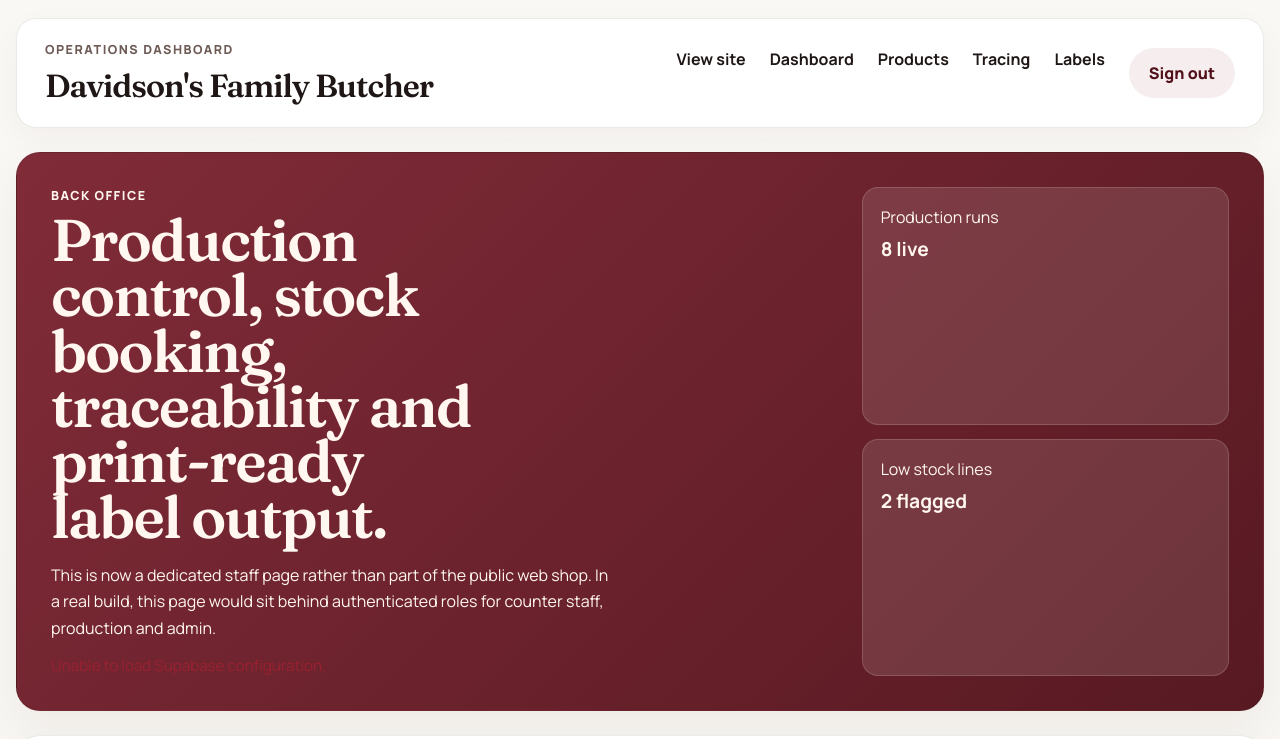
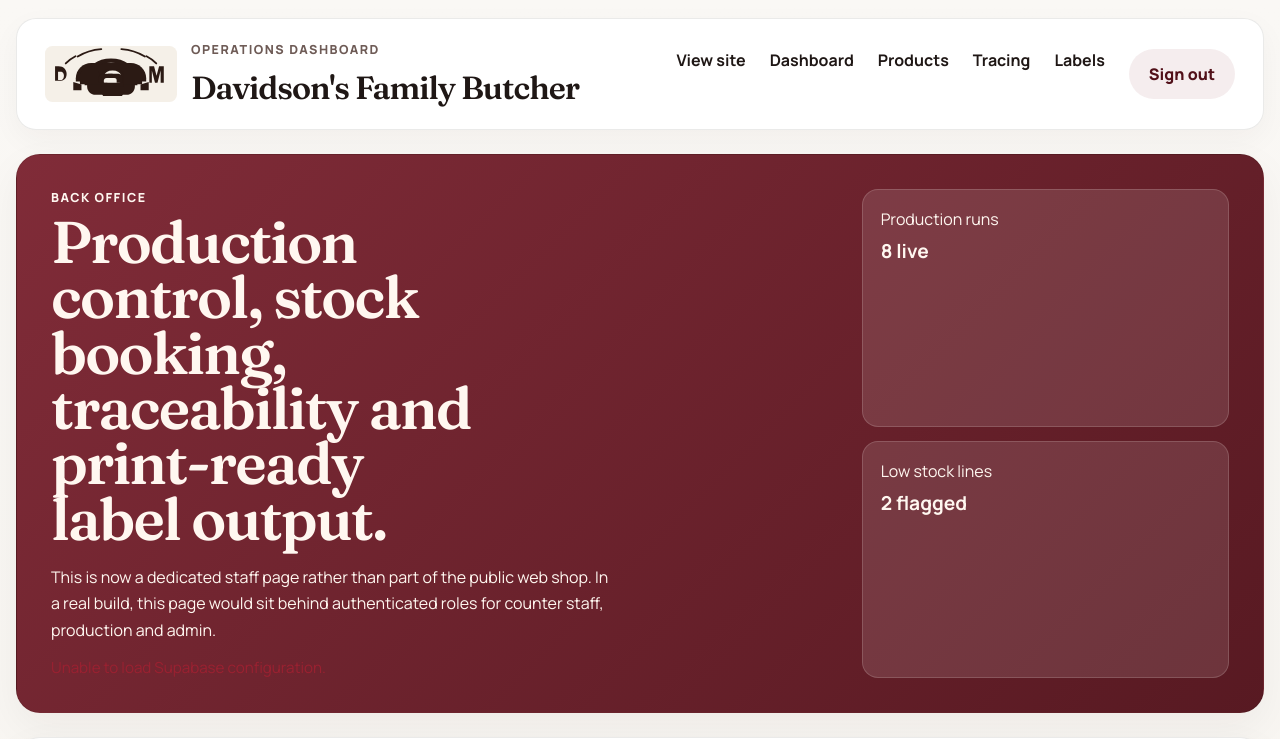
Before and after one commit to braemarbutchers/braemar-butcher, a website: page dashboard.html in a window 1280 px wide. Shown: the top 739 px of the page. Drawn offline with nearby package versions, Linux system fonts and the light colour scheme; no server answers.

Commit message:
Add temporary site logo

```diff
--- a/dashboard.html
+++ b/dashboard.html
@@ -16,8 +16,13 @@
     <div class="page-shell">
       <header class="topbar">
         <div>
-          <p class="eyebrow">Operations dashboard</p>
-          <h1>Davidson's Family Butcher</h1>
+          <div class="brand-lockup">
+            <img class="site-logo" src="assets/logo-davidsons.svg" alt="Davidson's Family Butcher logo" />
+            <div class="brand-copy">
+              <p class="eyebrow">Operations dashboard</p>
+              <h1>Davidson's Family Butcher</h1>
+            </div>
+          </div>
         </div>
         <nav class="topnav" aria-label="Primary">
           <a href="index.html">View site</a>
--- a/styles.css
+++ b/styles.css
@@ -63,7 +63,22 @@ body {
 }
 
 .brand-lockup {
+  display: flex;
+  align-items: center;
+  gap: 14px;
   min-width: max-content;
+}
+
+.brand-copy {
+  display: grid;
+  gap: 2px;
+}
+
+.site-logo {
+  width: 132px;
+  height: auto;
+  display: block;
+  flex: 0 0 auto;
 }
 
 .topbar h1,
@@ -1433,8 +1448,13 @@ select {
   .product-admin-head,
   .product-admin-meta,
   .brand-strip,
-  .site-footer {
+  .site-footer,
+  .brand-lockup {
     display: grid;
+  }
+
+  .site-logo {
+    width: 110px;
   }
 
   .promo-bar {
```
Also changed, not shown: index.html (+5 -2 lines), shop.html (+5 -2 lines), staff-login.html (+7 -2 lines), visit.html (+5 -2 lines), assets/logo-davidsons.svg (added).
